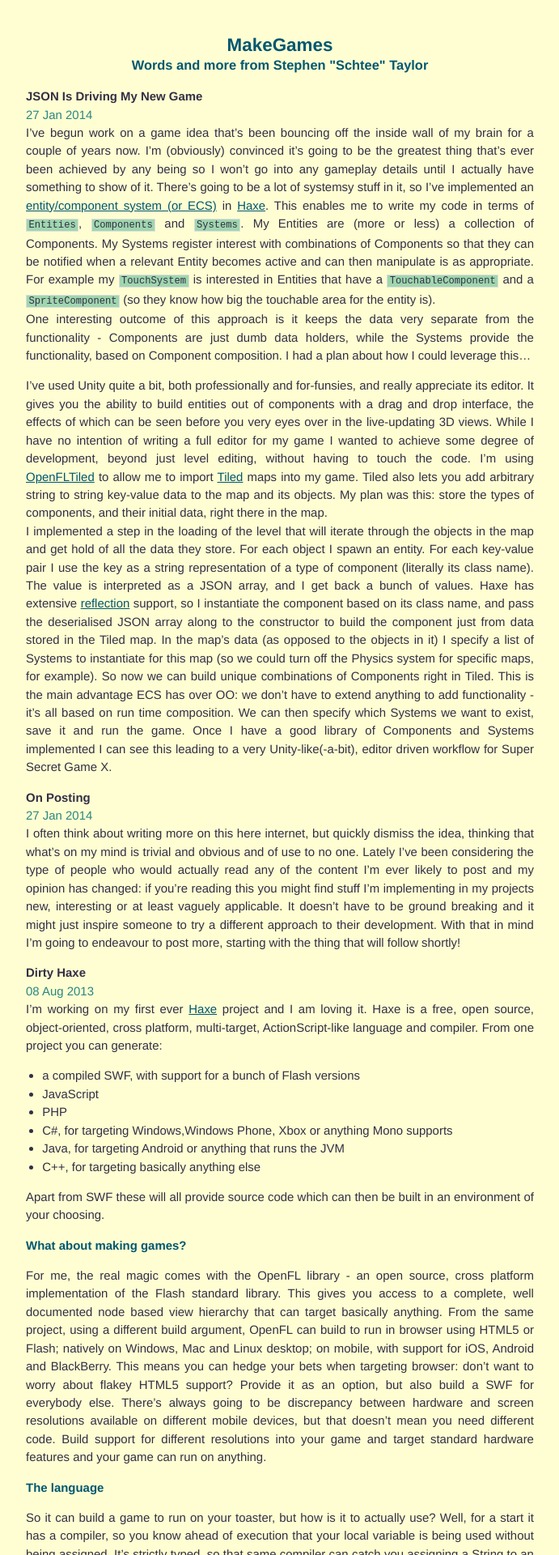
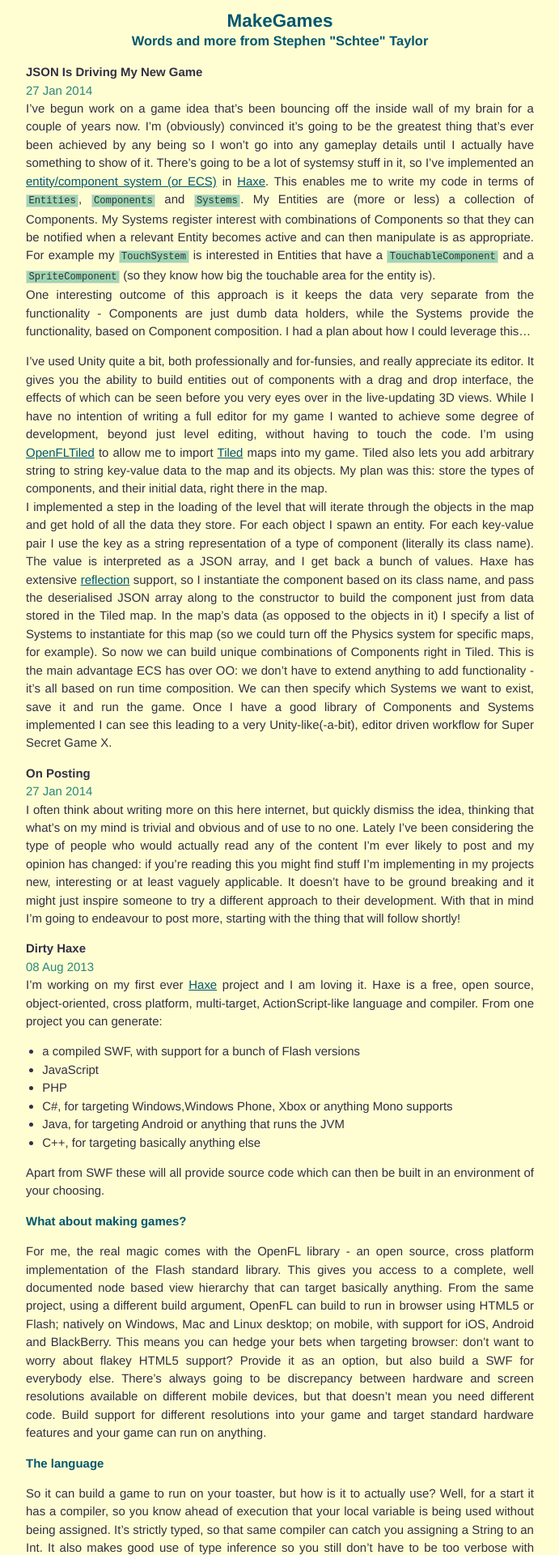
Before and after one commit to Schtee/schtee.github.io, a Jekyll site: the page built from index.html, in a window 1280 px wide. Shown: the top 1920 px of the page at 81% size, without its empty margins (294-985 px from the left). Built offline with Jekyll 4.4.1, drawn with Linux system fonts in a browser that asks for light colours; Markdown is read by kramdown in place of the engine named in the settings; the list of posts is cut into pages by our own code.

Commit message:
Added left & right padding for a nicer look on mobile devices.

```diff
--- a/css/main.css
+++ b/css/main.css
@@ -41,7 +41,8 @@
   font-size: 115%;
   text-align: justify;
   width: 42em;
-  margin: 3em auto 2em;
+  margin: 1em auto 2em;
+  padding: 0 2em;
   line-height: 1.5em;
 }
 
```
